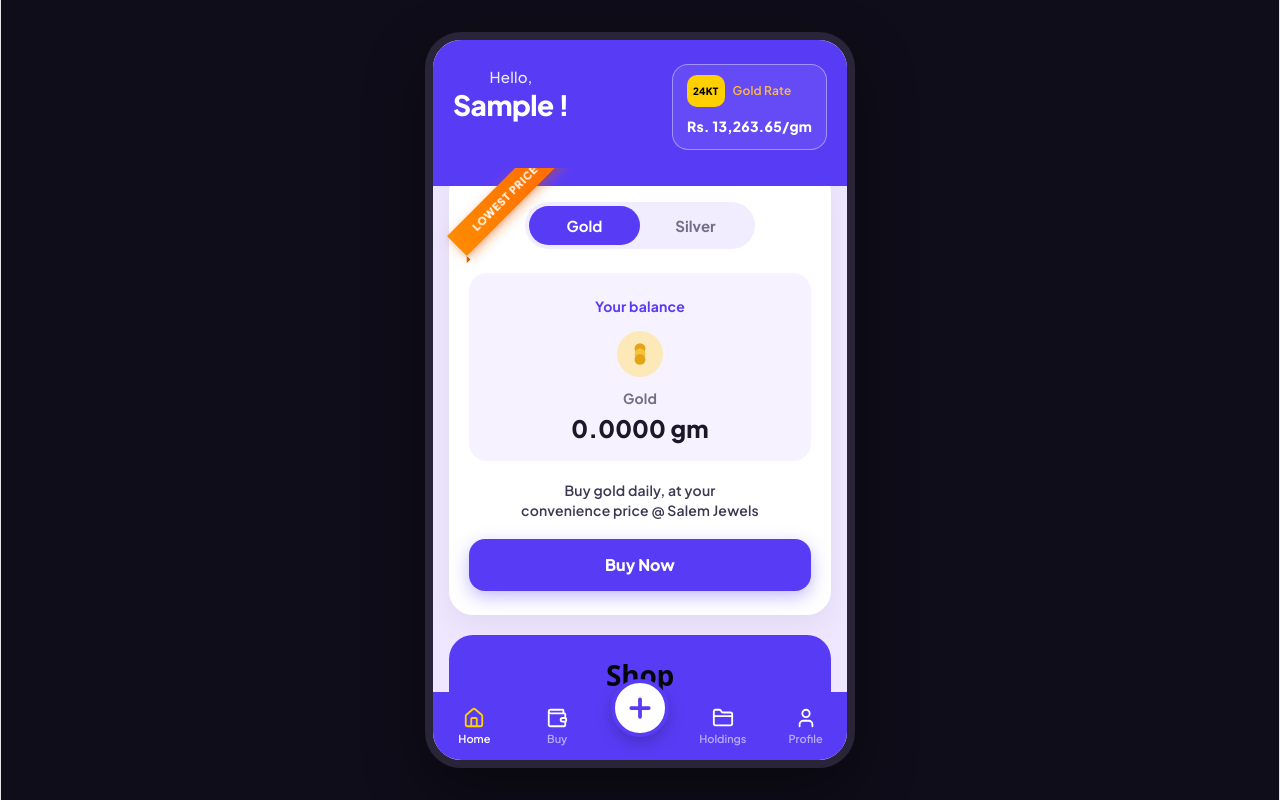
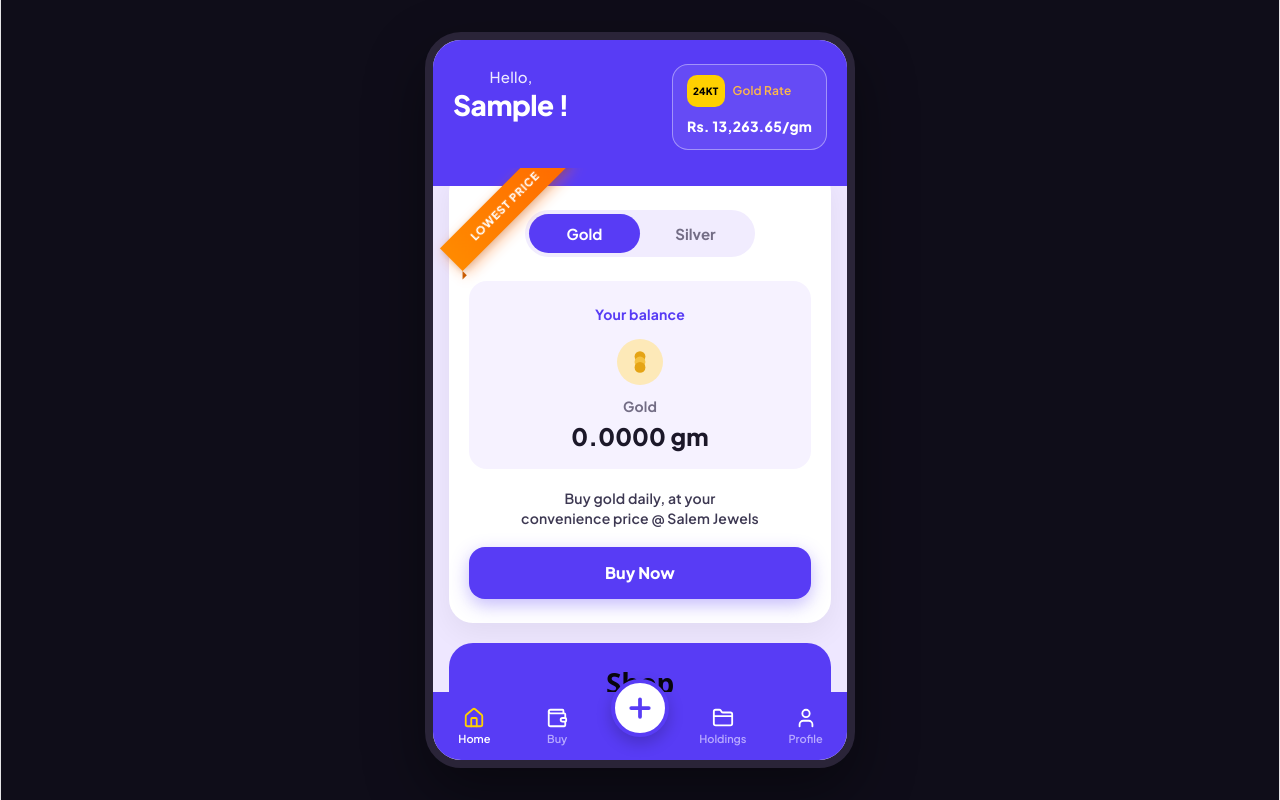
Before and after one commit to Dhivakar024/SJ_Jewellers, a React (Vite) app: page / in a window 1280 px wide. Both pictures are taken after typing "Sample", "5551234" into the empty fields and a click on the button "Sign in". Built offline with nearby package versions, Linux system fonts and the light colour scheme.

Commit message:
fix: enlarge main Home card top spacing and position prominent diagonal LOWEST PRICE ribbon

```diff
--- a/src/screens/HomeScreen.jsx
+++ b/src/screens/HomeScreen.jsx
@@ -71,7 +71,7 @@ export default function HomeScreen({ onNavigate, onTogglePlus }) {
         <div style={{
           backgroundColor: '#ffffff',
           borderRadius: '24px',
-          padding: '24px 20px',
+          padding: '32px 20px 24px 20px',
           position: 'relative',
           boxShadow: '0 10px 30px rgba(0, 0, 0, 0.06)',
           width: '100%',
--- a/src/styles/app.css
+++ b/src/styles/app.css
@@ -551,10 +551,10 @@ textarea.profile-custom-input {
 /* Home Page Diagonal LOWEST PRICE Ribbon */
 .lowest-price-ribbon {
   position: absolute;
-  left: -12px;
-  top: 16px;
-  width: 136px;
-  height: 28px;
+  left: -20px;
+  top: 22px;
+  width: 152px;
+  height: 32px;
   background: linear-gradient(90deg, #FF8A00, #FF6A00);
   color: #ffffff;
   display: flex;
@@ -562,11 +562,11 @@ textarea.profile-custom-input {
   justify-content: center;
   transform: rotate(-45deg);
   font-weight: 800;
-  font-size: 10.5px;
-  letter-spacing: 0.8px;
+  font-size: 11px;
+  letter-spacing: 0.9px;
   text-transform: uppercase;
   z-index: 25;
-  box-shadow: 0 4px 12px rgba(255, 106, 0, 0.4), 0 2px 5px rgba(0, 0, 0, 0.15);
+  box-shadow: 0 5px 14px rgba(255, 106, 0, 0.4), 0 2px 6px rgba(0, 0, 0, 0.15);
   pointer-events: none;
   overflow: visible;
 }
@@ -574,17 +574,17 @@ textarea.profile-custom-input {
 .lowest-price-ribbon::after {
   content: "";
   position: absolute;
-  right: -5px;
-  bottom: -5px;
-  border-left: 5px solid #C85A00;
-  border-top: 5px solid transparent;
+  right: -6px;
+  bottom: -6px;
+  border-left: 6px solid #C85A00;
+  border-top: 6px solid transparent;
 }
 
 .lowest-price-ribbon::before {
   content: "";
   position: absolute;
-  left: -5px;
-  bottom: -5px;
-  border-right: 5px solid #C85A00;
-  border-top: 5px solid transparent;
+  left: -6px;
+  bottom: -6px;
+  border-right: 6px solid #C85A00;
+  border-top: 6px solid transparent;
 }
```
